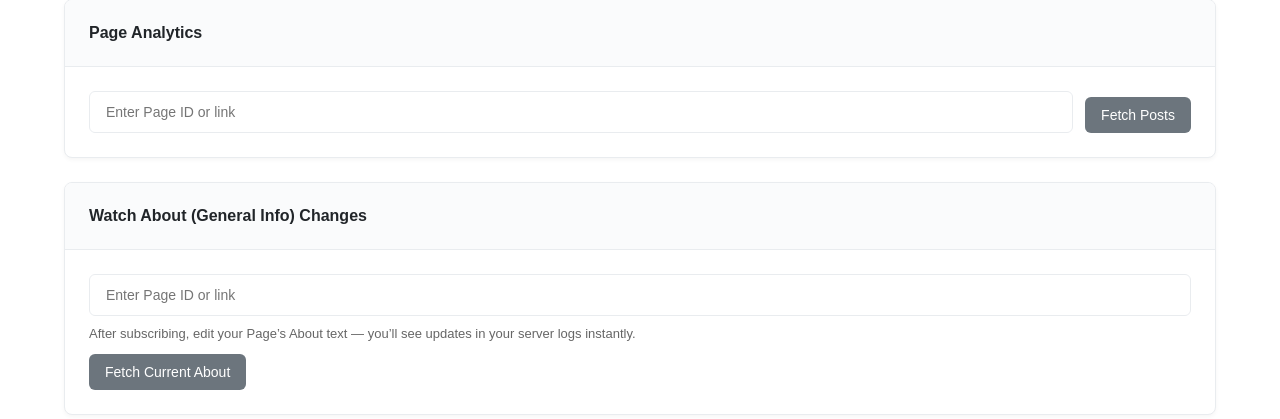
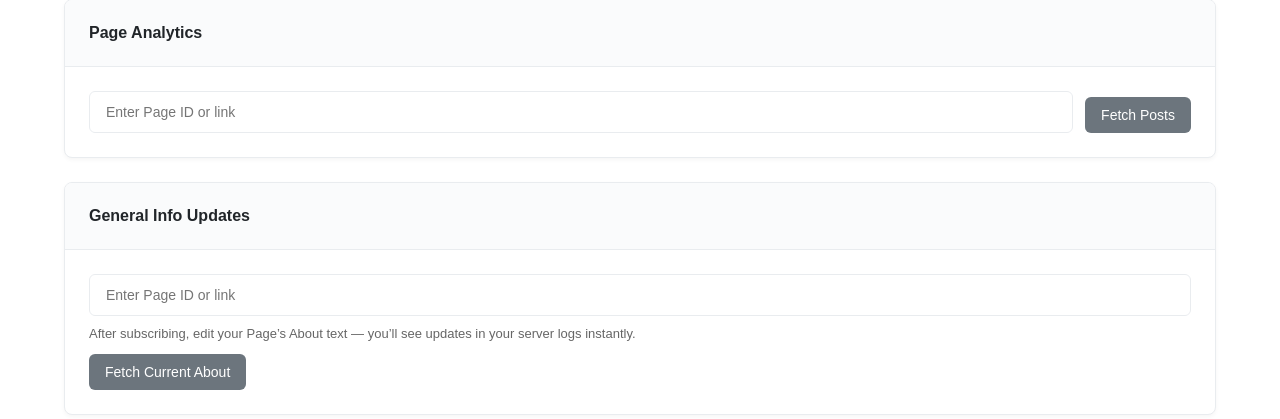
Before and after one commit to rileygiauque/Finalyze, a Flask app: page / in a window 1280 px wide. Shown: the part 888-1307 px from the top of the page. Run offline with Flask 3, Linux system fonts and the light colour scheme.

Commit message:
Update index.html

```diff
--- a/AHO/templates/index.html
+++ b/AHO/templates/index.html
@@ -136,7 +136,7 @@
         </div>
 
         <div class="card">
-  <div class="card-header"><h3>Watch About (General Info) Changes</h3></div>
+  <div class="card-header"><h3>General Info Updates</h3></div>
   <div class="card-body">
     <form method="POST" action="/facebook/subscribe_about" class="form-inline">
       <div class="input-group">
@@ -163,7 +163,7 @@
 {% if about_changes %}
 <div class="card">
   <div class="card-header">
-    <h3>About Text History</h3>
+    <h3>Page Updates</h3>
   </div>
   <div class="card-body">
     {% for page_id, history in about_changes.items() %}
@@ -171,7 +171,7 @@
       {% for entry in history %}
         <div class="post-item">
           <div class="post-content">
-            <p><strong>About Text:</strong> {{ entry.about or 'No about text' }}</p>
+            <p><strong>Bio Update:</strong> {{ entry.about or 'No about text' }}</p>
             <div class="post-meta">Fetched: {{ entry.fetched_at }}</div>
           </div>
           <div class="post-status">
```
